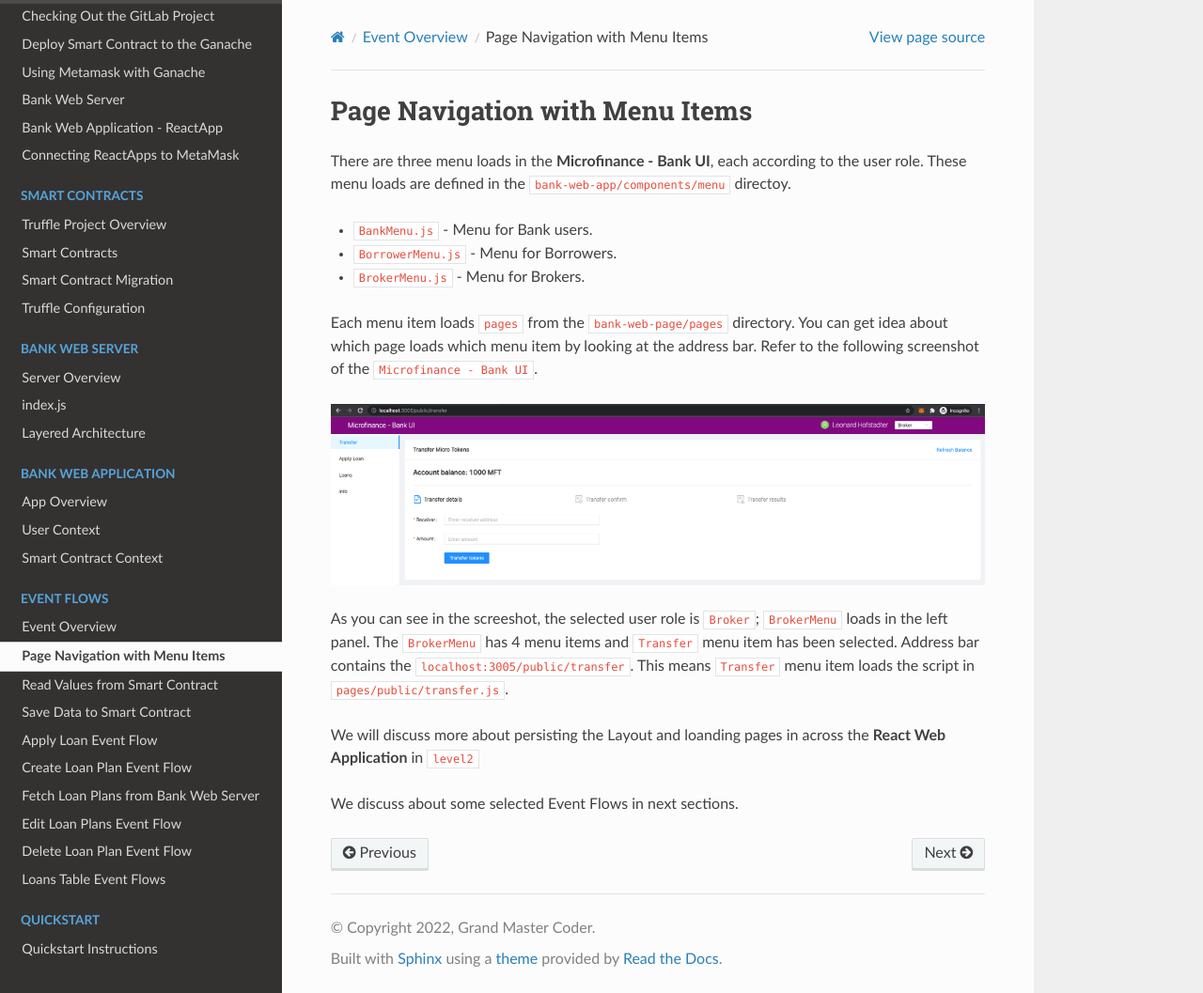
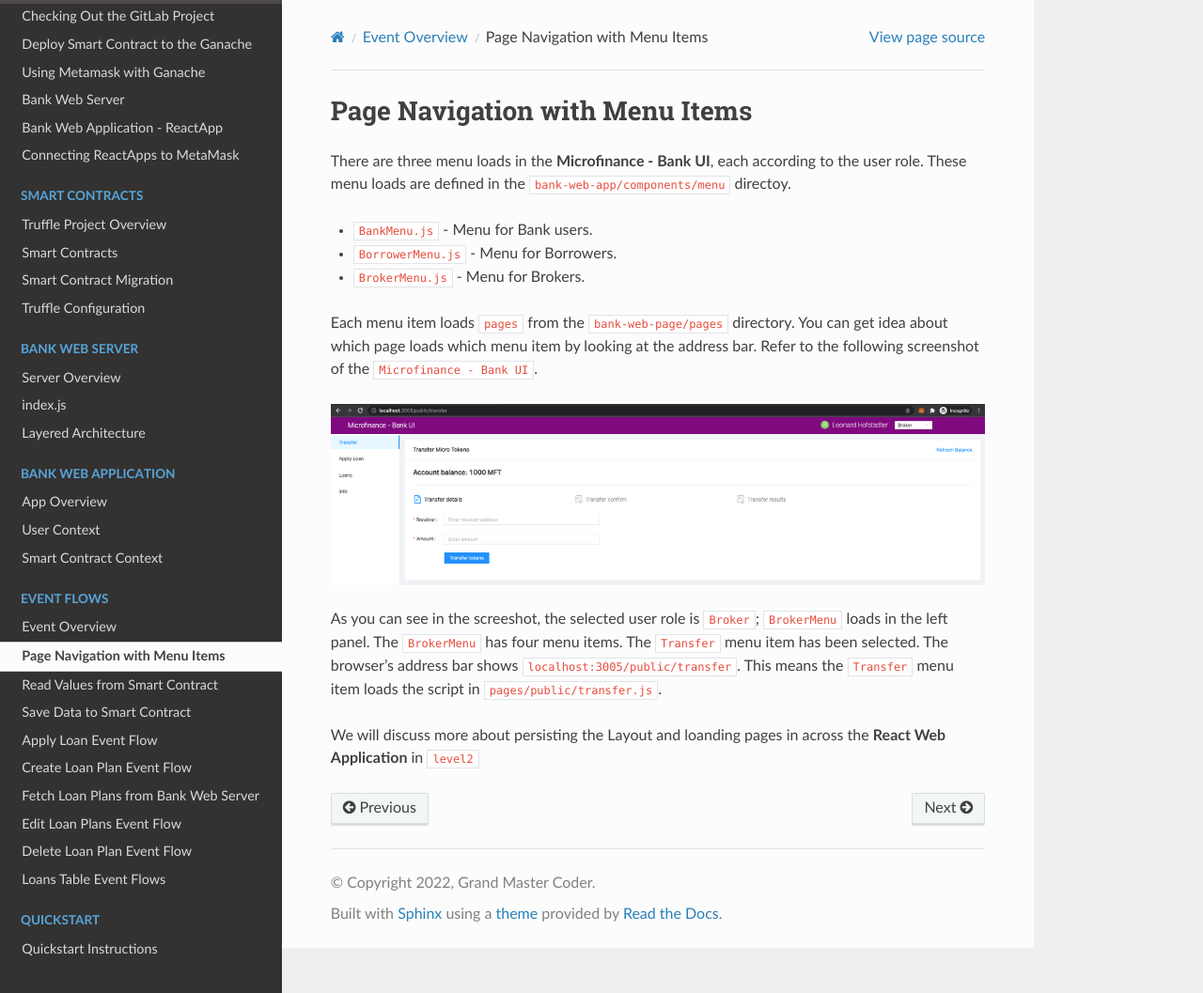
Before and after one commit to NivedithaKarthikeyan/LandregistryApp, a Sphinx documentation site: the page built from docs/source/eventFlow/introduction.rst, in a window 1280 px wide and 1057 px high. Shown: the whole window at 94% size. Built offline with Sphinx 7.4.7 and the Read the Docs theme 2.0.0, drawn with Linux system fonts in a browser that asks for light colours.

Commit message:
Update docs/source/eventFlow/introduction.rst

```diff
--- a/docs/source/eventFlow/introduction.rst
+++ b/docs/source/eventFlow/introduction.rst
@@ -16,10 +16,8 @@ Refer to the following screenshot of the ``Microfinance - Bank UI``.
 .. image:: ../images/transfer_page.png
 
 As you can see in the screeshot, the selected user role is ``Broker``; ``BrokerMenu`` loads in the left panel.
-The ``BrokerMenu`` has 4 menu items and ``Transfer`` menu item has been selected.
-Address bar contains the ``localhost:3005/public/transfer``.
-This means ``Transfer`` menu item loads the script in ``pages/public/transfer.js``.
+The ``BrokerMenu`` has four menu items. The ``Transfer`` menu item has been selected.
+The browser's address bar shows ``localhost:3005/public/transfer``.
+This means the ``Transfer`` menu item loads the script in ``pages/public/transfer.js``.
 
 We will discuss more about persisting the Layout and loanding pages in across the **React Web Application** in ``level2``
-
-We discuss about some selected Event Flows in next sections.
```
